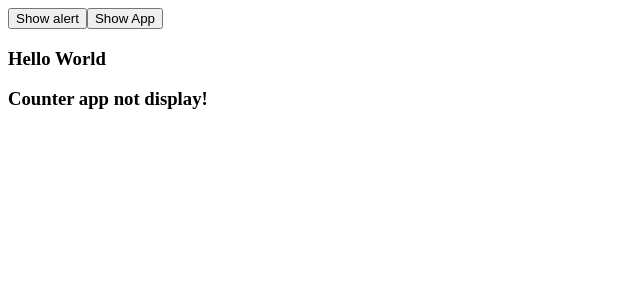
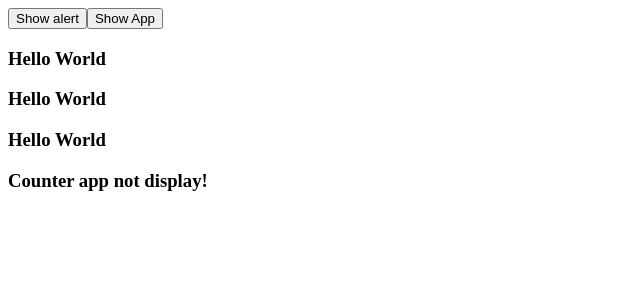
Before and after one commit to Demo-Cong-Cu-Phat-Trien-Phan-Mem/demo-cong-cu-phat-trien-phan-mem, a React (Create React App) app: page / in a window 1280 px wide. Shown: the top 300 px of the page, without its empty margins (0-640 px from the left). Built offline with nearby package versions, Linux system fonts and the light colour scheme.

Commit message:
update app.js

```diff
--- a/src/App.js
+++ b/src/App.js
@@ -17,6 +17,8 @@ function App() {
       }}>Show alert</button>
       <button onClick={showCounterApp}>Show App</button>
 <h3>Hello World</h3>
+<h3>Hello World</h3>
+<h3>Hello World</h3>
       {show ? <CounterApp /> : <h3>Counter app not display!</h3>}
     </div>
   );
```
